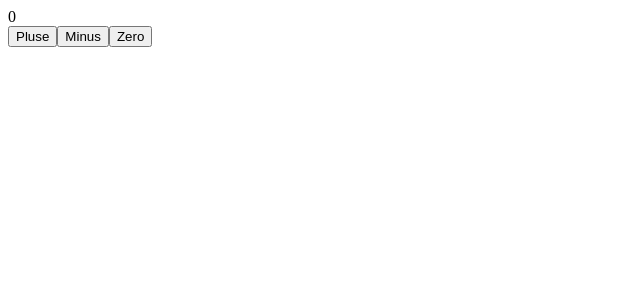
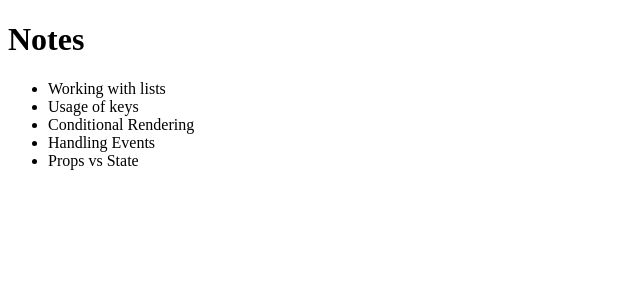
Before and after one commit to crhbala/react-b48, a React (Vite) app: page / in a window 1280 px wide. Shown: the top 300 px of the page, without its empty margins (0-640 px from the left). Built offline with nearby package versions, Linux system fonts and the light colour scheme.

Commit message:
array lists with map method

```diff
--- a/src/App.jsx
+++ b/src/App.jsx
@@ -1,27 +1,23 @@
-//our first react componunt
-//javascript function
-//for now does not recive any  arguments
+import React from 'react';//not necessary from react 17
 
-import { useState } from "react";
+function App(props) {
 
-function App() {
-  const [counter, setCounter] = useState(0);
-  const handlePluseClick = ()=>{
-    setCounter(counter + 1);
-  }
-  const handleZeroClick = () => {
-    setCounter(0);
-  }
-  const handleMinusClick = () => {
-    setCounter(counter - 1);
-  }
+  // console.log(props.notes);
+  const { notes } = props;
+
+  // console.log(notes);
   return (
     <div>
-      <div>{counter}</div>
-      <button onClick={handlePluseClick}>Pluse</button>
-      <button onClick={handleMinusClick}>Minus</button>
-      <button onClick={handleZeroClick}>Zero</button>
+      <h1>Notes</h1>
+      <ul>
+        {
+          notes.map((note) => {
+            return <li key={note.id}>{ note.content}</li>
+          })
+        }
+      </ul>
     </div>
   )
 }
+
 export default App;
--- a/src/main.jsx
+++ b/src/main.jsx
@@ -1,5 +1,35 @@
-import React from 'react'
-import ReactDOM from 'react-dom/client'
-import App from './App.jsx'
+import React from 'react';
+import ReactDOM from 'react-dom/client';
+import App from './App.jsx';
 
-ReactDOM.createRoot(document.getElementById('root')).render(<App />)
+
+//data
+const notes = [
+    {
+        id: 1,
+        content: 'Working with lists',
+        important: true
+    },
+     {
+        id: 2,
+        content: 'Usage of keys',
+        important: false
+    },
+      {
+        id: 3,
+        content: 'Conditional Rendering',
+        important: true
+    },
+       {
+        id: 4,
+        content: 'Handling Events',
+        important: true
+    },
+        {
+        id: 5,
+        content: 'Props vs State',
+        important: true
+    }
+]
+
+ReactDOM.createRoot(document.getElementById('root')).render(<App notes={notes} />)
```
